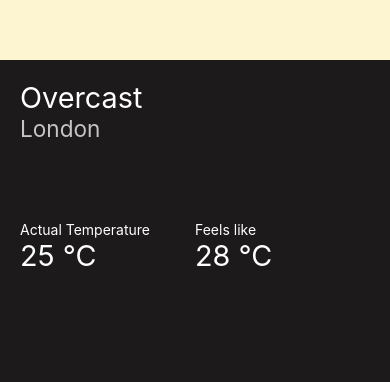
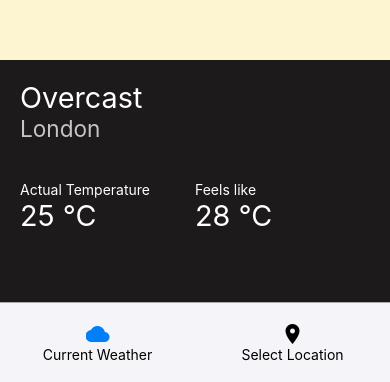
Before and after one commit to josephmagara/weather-app, a React Native app: screen / in a window 390 px wide. Shown: the part 462-844 px from the top of the page. Built offline with nearby package versions, Linux system fonts and the light colour scheme; no server answers.

Commit message:
Finished styling bottom nav component.

```diff
--- a/src/presentation/component/navigation/BottomNavigationComponent.tsx
+++ b/src/presentation/component/navigation/BottomNavigationComponent.tsx
@@ -1,17 +1,62 @@
 import React from "react";
-import { ColorValue, View } from "react-native";
+import { StyleSheet, View, Text } from "react-native";
+import { Icon } from "react-native-elements";
 
 export interface NavigationProps {
-  activeCellId: "current_weather" | "list_of_cities"
+  activeCellId: "current_weather" | "list_of_cities";
+  isDayTime: boolean;
 }
 
 export const BottomNavigationComponent: React.FC<NavigationProps> = ({
-    activeCellId,
+  activeCellId,
+  isDayTime,
 }) => {
+  const weatherCellIsActive = activeCellId === "current_weather";
+  const locationIconColor = weatherCellIsActive ? "black" : "#007FF9";
+  const weatherIconColor = weatherCellIsActive ? "#007FF9" : "black";
+  const weatherIcon = weatherCellIsActive ? "cloud" : "cloud-queue";
+
+  const backgroundColor = isDayTime ? "#F5F5F9" : "#1C1A1B";
 
   return (
-    <View style={{ flex: 1, flexDirection: "row" }}>
-
+    <View
+      style={styles.container}
+    >
+      <View style={styles.cell}>
+        <Icon
+          name={weatherIcon}
+          type={weatherIcon}
+          color={weatherIconColor}
+        />
+        <Text>Current Weather</Text>
+      </View>
+      <View
+        style={styles.cell}
+      >
+        <Icon
+          name="location-on"
+          type="location_on"
+          color={locationIconColor}
+        />
+        <Text>Select Location</Text>
+      </View>
     </View>
   );
 };
+
+const styles = StyleSheet.create({
+  container: {
+    flex: 1,
+    flexDirection: "row",
+    borderColor: "darkgrey",
+    borderTopWidth: .5,
+  },
+  cell: {
+    backgroundColor: "#F5F5F9",
+    borderColor: "darkgrey",
+    flex: 0.5,
+    flexDirection: "column",
+    alignItems: "center",
+    justifyContent:"center"
+  }
+});
--- a/src/presentation/pages/WeatherReportPage.tsx
+++ b/src/presentation/pages/WeatherReportPage.tsx
@@ -7,6 +7,7 @@ import {
 import React from "react";
 import { View } from "react-native";
 import { WeatherDetailsView } from "../component/weather/WeatherDetailsView";
+import { BottomNavigationComponent } from "../component/navigation/BottomNavigationComponent";
 
 export interface WeatherReportPageProps {
   report: WeatherReport;
@@ -60,8 +61,14 @@ const WeatherReportPage: React.FC<WeatherReportPageProps> = ({ report }) => {
       >
         <WeatherAnimator {...weatherAnimatorProps} />
       </View>
-      <View style={{ flex: 0.4, backgroundColor: bottomBackgroundColor }}>
+      <View style={{ flex: 0.3, backgroundColor: bottomBackgroundColor }}>
         <WeatherDetailsView {...detailViewProps} />
+      </View>
+      <View style={{ flex: 0.1 }}>
+        <BottomNavigationComponent
+          isDayTime={report.isDayTime}
+          activeCellId="current_weather"
+        />
       </View>
     </View>
   );
```
